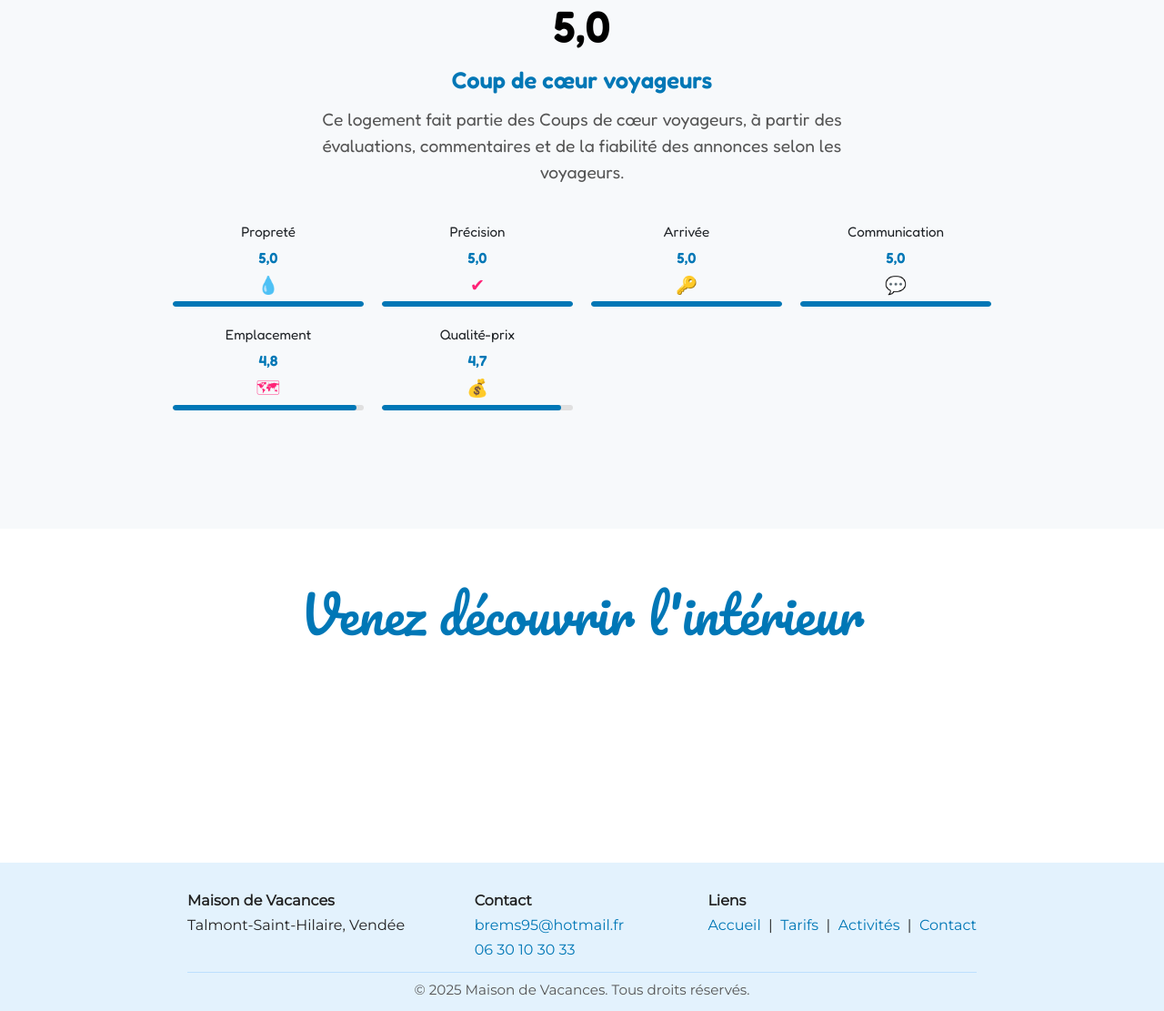
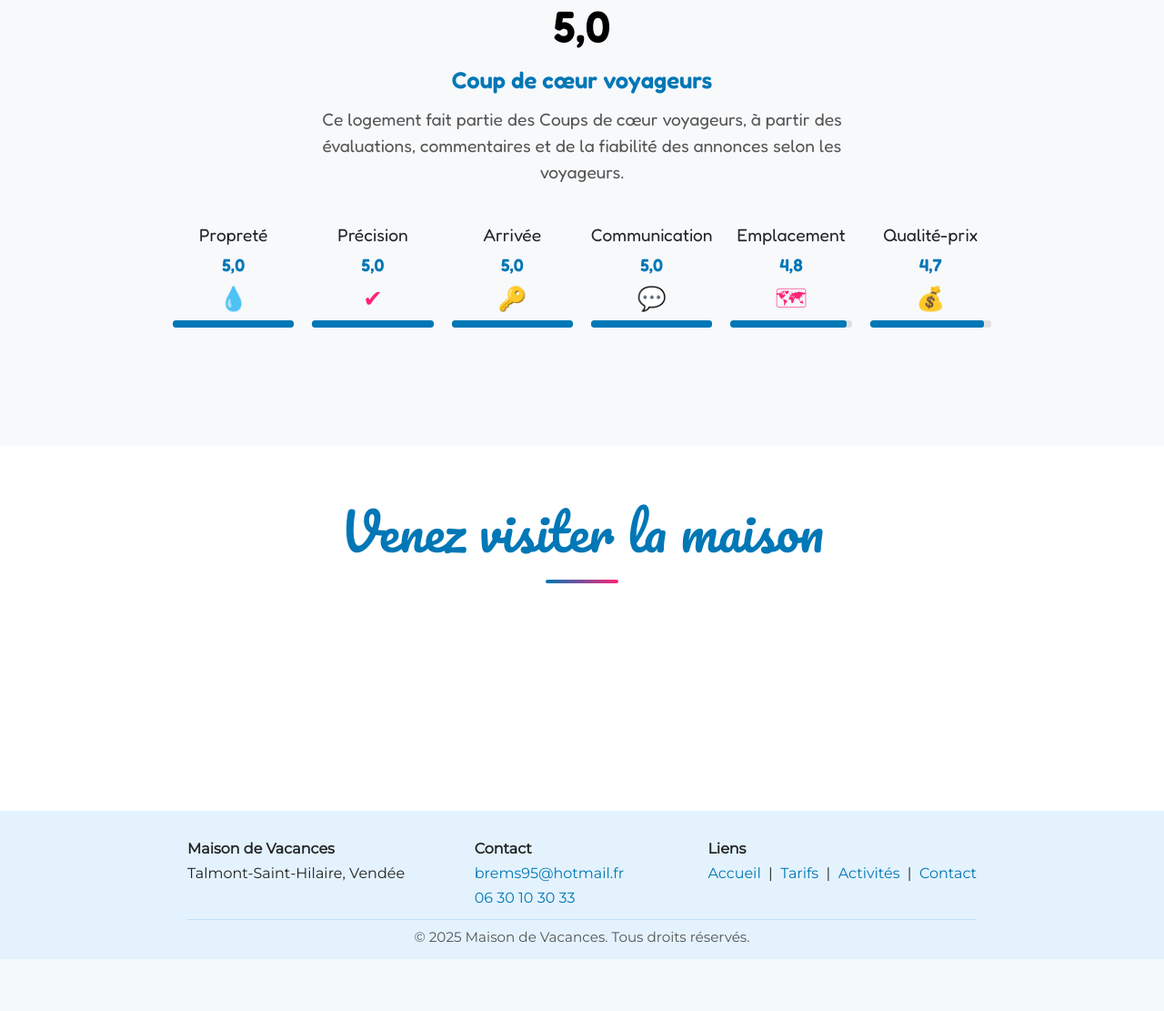
Before and after one commit to Shankssj/MaisonVeillon, a Symfony app: template templates/accueil/accueil.html.twig in a window 1280 px wide. Shown: the part 2048-3159 px from the top of the page at 91% size. After the commit the page ends 3102 px from the top, so only its background shows below. Run offline with Twig, Linux system fonts and the light colour scheme; the template is opened without the code that fills it, so the values that code supplies are empty; some libraries are stand-ins or nearby versions.

Commit message:
Petite modif sur le tilte section detail-maison

```diff
--- a/templates/accueil/accueil.html.twig
+++ b/templates/accueil/accueil.html.twig
@@ -151,7 +151,7 @@
 	<section id="detail-maison">
 		<div class="row">
 			<div id="titre_presentation">
-				<h3>Venez découvrir l'intérieur</h3>
+				<h3>Venez visiter la maison</h3>
 				<div class="trait-design"></div>
 			</div>
 		</div>
@@ -191,6 +191,13 @@
 	<style>
 
 		/* Section background-home */
+		.trait-design {
+			width: 80px;
+			height: 4px;
+			background: linear-gradient(90deg, #0077b6 0%, #ff2277ff 100%);
+			border-radius: 2px;
+			margin: 20px auto 30px;
+		}
 		.background-home {
 			position: relative;
 			width: 100%;
@@ -239,7 +246,7 @@
 		}
 		/* Fin Section background-home */
 
-		/* Section presentation */
+	/* Section presentation */
 		.row {
 			display: flex;
 			align-items: center;
@@ -385,7 +392,7 @@
 
 		.categories {
 			display: grid;
-			grid-template-columns: repeat(auto-fit, minmax(190px, 1fr));
+			grid-template-columns: repeat(auto-fit, minmax(130px, 1fr));
 			gap: 20px;
 			max-width: 900px;
 			margin: 0 auto;
@@ -402,23 +409,23 @@
 
 		.category-name {
 			font-weight: 500;
-			font-size: 0.95rem;
+			font-size: 1.2rem;
 		}
 
 		.category-score {
 			font-weight: bold;
 			color: #0077b6;
-			font-size: 1rem;
+			font-size: 1.2rem;
 		}
 
 		.category-icon {
-			font-size: 1.2rem;
+			font-size: 1.6rem;
 			color: #ff2277;
 		}
 
 		.category-bar {
 			width: 100%;
-			height: 6px;
+			height: 8px;
 			background: #e0e0e0;
 			border-radius: 3px;
 			overflow: hidden;
@@ -443,7 +450,7 @@
 			}
 		}
 
-		/* Fin Section presentation */
+	/* Fin Section presentation */
 
 		/* Section Détails maison */
 		#detail-maison {
```
